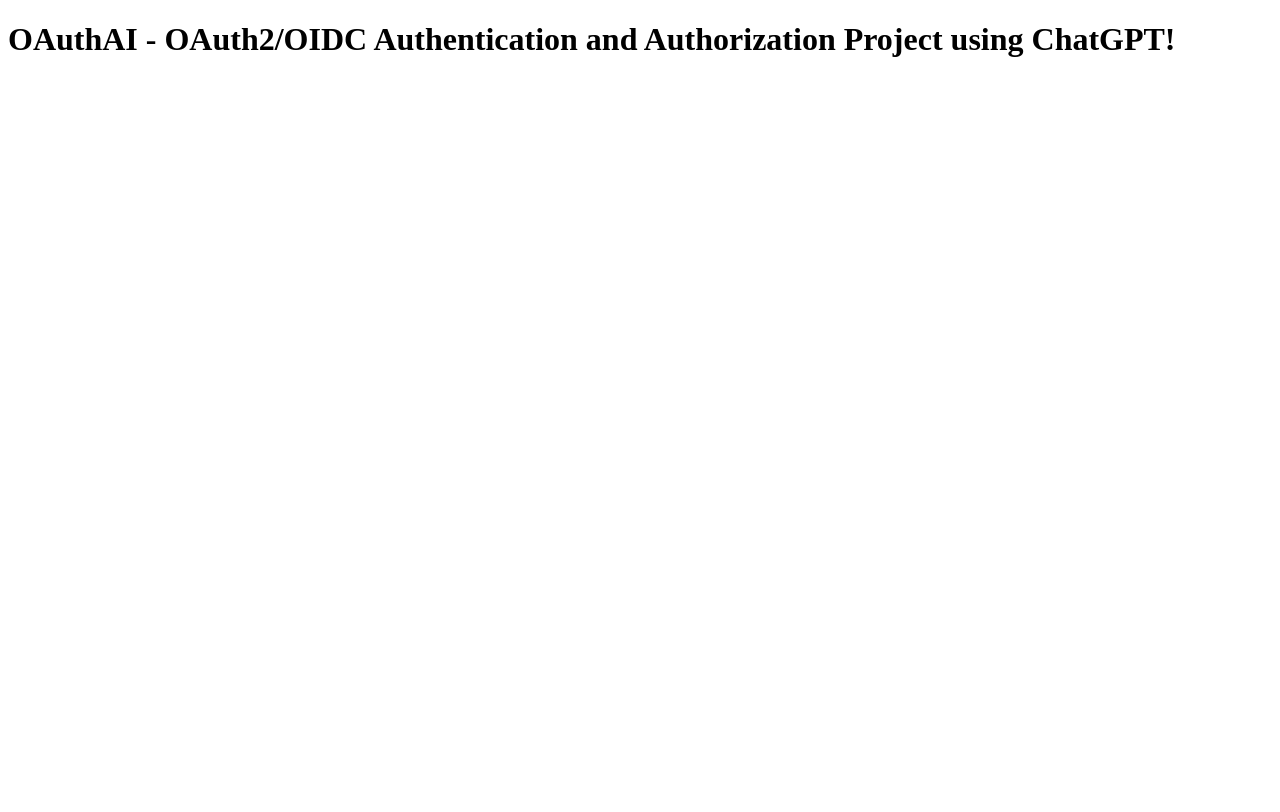
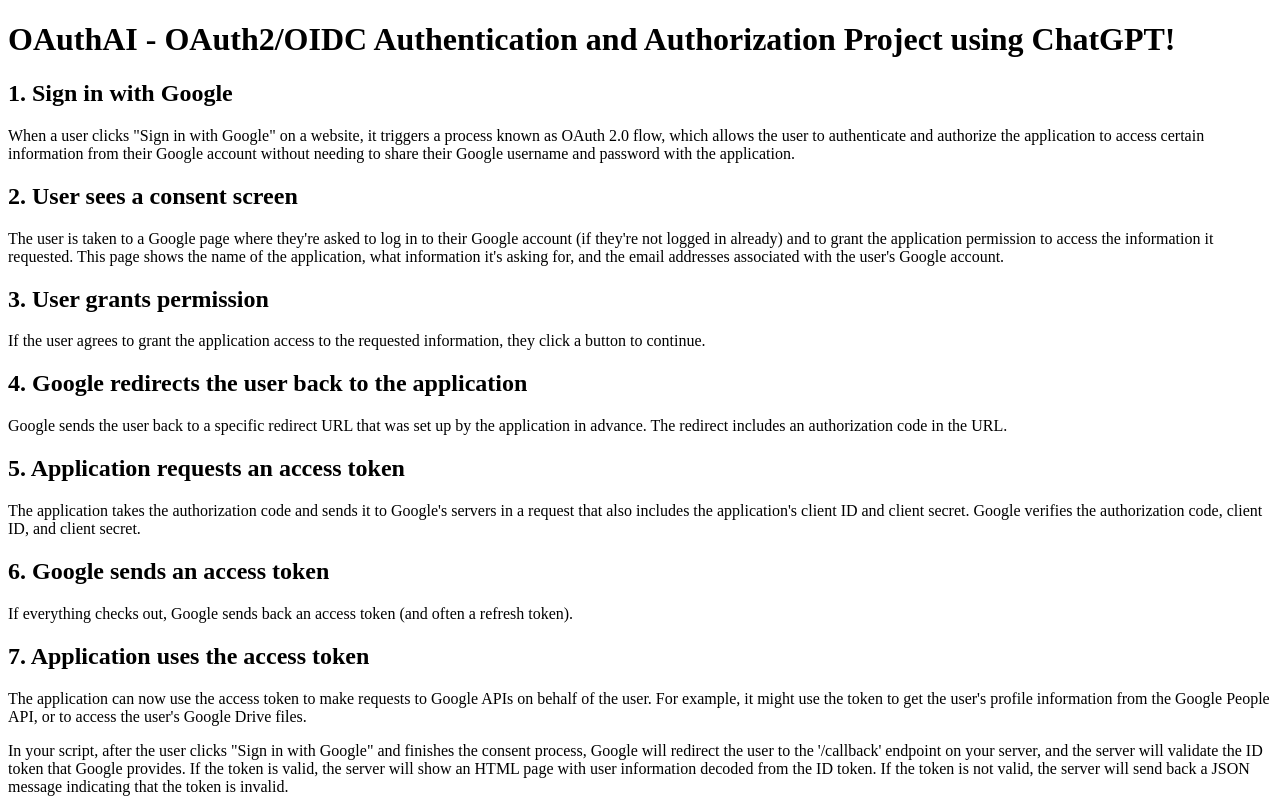
Before and after one commit to avega-senso/oauth-ai, a Flask app: page / in a window 1280 px wide. Before the commit the page ends 57 px from the top, so only its background shows below. Run offline with Flask 2, Linux system fonts and the light colour scheme; some libraries are stand-ins or nearby versions.

Commit message:
docs: (home.html): Add OAuth2/OIDC authentication and authorization process documentation

```diff
--- a/templates/home.html
+++ b/templates/home.html
@@ -7,14 +7,15 @@
     </head>
     <body>
         <h1>OAuthAI - OAuth2/OIDC Authentication and Authorization Project using ChatGPT!</h1>
-       <div id="g_id_onload"
+        <h2>1. Sign in with Google</h2>
+        <p>When a user clicks "Sign in with Google" on a website, it triggers a process known as OAuth 2.0 flow, which allows the user to authenticate and authorize the application to access certain information from their Google account without needing to share their Google username and password with the application.</p>
+        <div id="g_id_onload"
             data-client_id="691013142486-m6ig3434oi8ghmavfggn0c9jmk7l4sjn.apps.googleusercontent.com"
             data-login_uri="http://localhost:5001/callback"
             data-context="signin"
             data-ux_mode="popup"
             data-auto_prompt="false">
         </div>
-
         <div class="g_id_signin"
             data-type="standard"
             data-shape="rectangular"
@@ -24,5 +25,24 @@
             data-logo_alignment="center"
             data-width="100">
         </div>
+        <h2>2. User sees a consent screen</h2>
+        <p>The user is taken to a Google page where they're asked to log in to their Google account (if they're not logged in already) and to grant the application permission to access the information it requested. This page shows the name of the application, what information it's asking for, and the email addresses associated with the user's Google account.</p>
+
+        <h2>3. User grants permission</h2>
+        <p>If the user agrees to grant the application access to the requested information, they click a button to continue.</p>
+
+        <h2>4. Google redirects the user back to the application</h2>
+        <p>Google sends the user back to a specific redirect URL that was set up by the application in advance. The redirect includes an authorization code in the URL.</p>
+
+        <h2>5. Application requests an access token</h2>
+        <p>The application takes the authorization code and sends it to Google's servers in a request that also includes the application's client ID and client secret. Google verifies the authorization code, client ID, and client secret.</p>
+
+        <h2>6. Google sends an access token</h2>
+        <p>If everything checks out, Google sends back an access token (and often a refresh token).</p>
+
+        <h2>7. Application uses the access token</h2>
+        <p>The application can now use the access token to make requests to Google APIs on behalf of the user. For example, it might use the token to get the user's profile information from the Google People API, or to access the user's Google Drive files.</p>
+
+        <p>In your script, after the user clicks "Sign in with Google" and finishes the consent process, Google will redirect the user to the '/callback' endpoint on your server, and the server will validate the ID token that Google provides. If the token is valid, the server will show an HTML page with user information decoded from the ID token. If the token is not valid, the server will send back a JSON message indicating that the token is invalid.</p>
     </body>
 </html>
```
